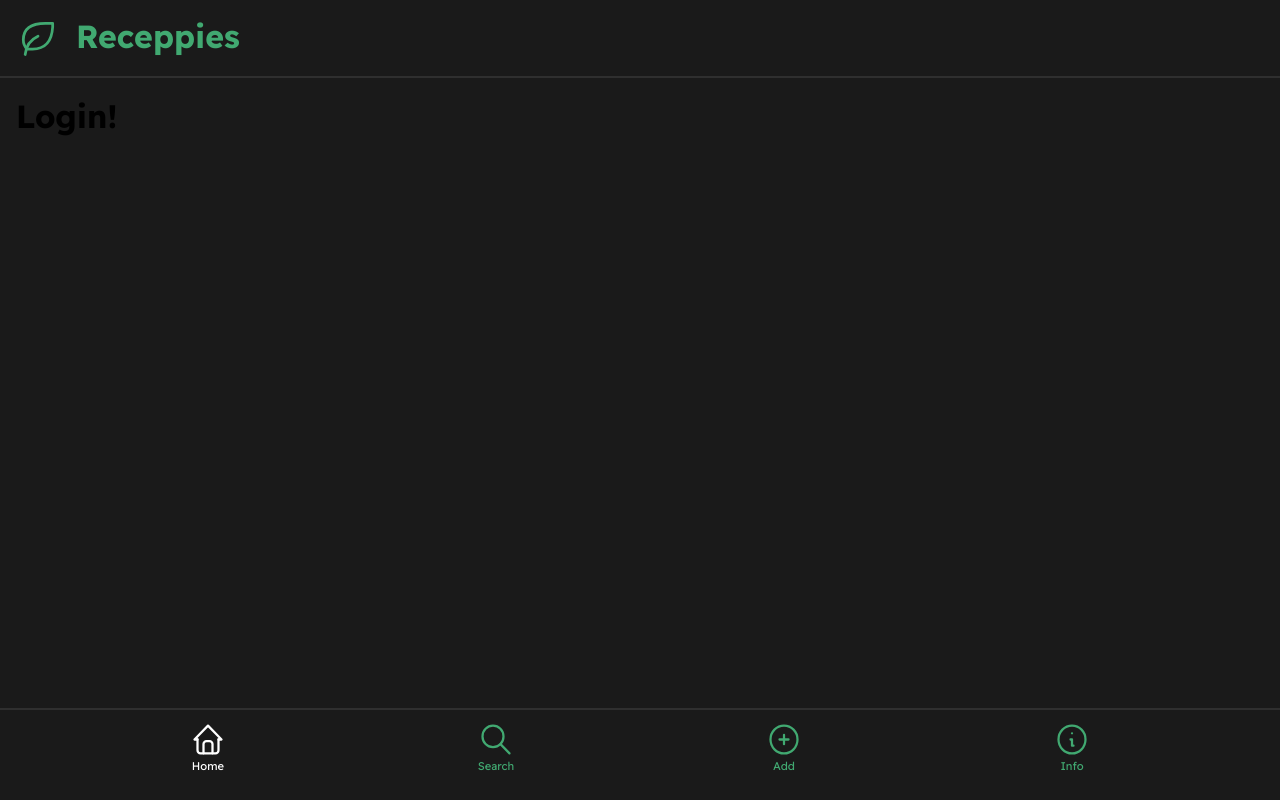
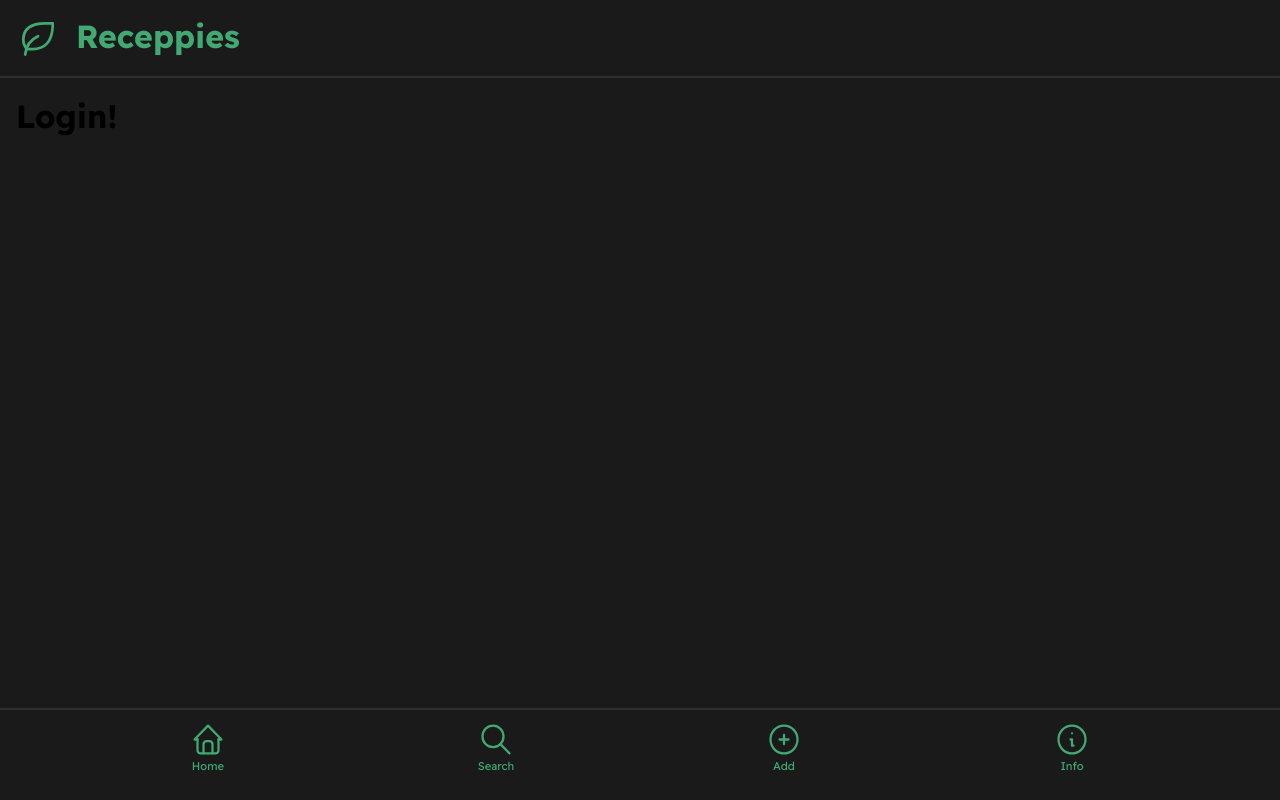
Before and after one commit to DaanKorver/receppies, a Vue app: page / in a window 1280 px wide. Built offline with nearby package versions, Linux system fonts and the light colour scheme.

Commit message:
update routing

```diff
--- a/src/components/Navigation.vue
+++ b/src/components/Navigation.vue
@@ -2,7 +2,7 @@
   <nav>
     <ul>
       <li>
-        <RouterLink to="/" data-name="Home"><img src="@/assets/home.svg" alt="Home"></RouterLink>
+        <RouterLink to="/home" data-name="Home"><img src="@/assets/home.svg" alt="Home"></RouterLink>
       </li>
       <li>
         <RouterLink to="/search" data-name="Search"><img src="@/assets/search-green.svg" alt="Search"></RouterLink>
```
